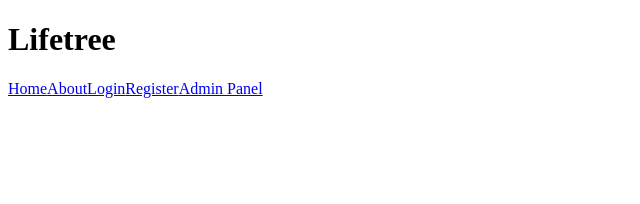
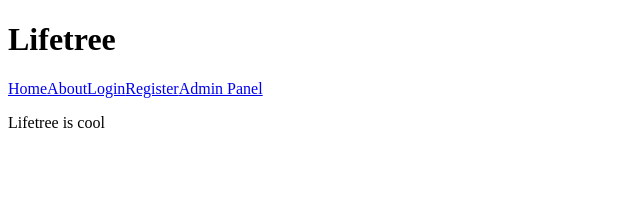
Before and after one commit to Antifact/lifetree, a React (Create React App) app in the folder lifetree/: page /about in a window 1280 px wide. Shown: the top 204 px of the page, without its empty margins (0-640 px from the left). Built offline with nearby package versions, Linux system fonts and the light colour scheme.

Commit message:
basic navigation to about page

```diff
--- a/lifetree/package.json
+++ b/lifetree/package.json
@@ -8,6 +8,7 @@
     "@testing-library/user-event": "^13.5.0",
     "react": "^18.2.0",
     "react-dom": "^18.2.0",
+    "react-router-dom": "^6.3.0",
     "react-scripts": "5.0.1",
     "web-vitals": "^2.1.4"
   },
--- /dev/null
+++ b/lifetree/src/components/About.js
@@ -0,0 +1,9 @@
+const About = () => {
+  return (
+    <>
+      <p>Lifetree is cool</p>
+    </>
+  )
+}
+
+export default About;
--- a/lifetree/src/components/App.js
+++ b/lifetree/src/components/App.js
@@ -1,11 +1,20 @@
 import React from 'react';
 import Navigation from './Navigation';
+import About from './About';
+import { BrowserRouter as Router, Route, Routes} from 'react-router-dom'
 
 const App = () => {
   return (
     <div>
       <h1>Lifetree</h1>
       <Navigation />
+
+      {/* Components for routing using React Router */}
+      <Router>
+        <Routes>
+          <Route path="about" element={<About />} />
+        </Routes>
+      </Router>
     </div>
   );
 }
--- a/lifetree/src/components/Navigation.js
+++ b/lifetree/src/components/Navigation.js
@@ -2,7 +2,7 @@ const Navigation = () => {
   return (
     <nav>
       <a href="/">Home</a>
-      <a href="/">About</a>
+      <a href="/about">About</a>
       <a href="/">Login</a>
       <a href="/">Register</a>
       <a href="/">Admin Panel</a>
```
Also changed, not shown: 1 other file (tests, documents, lock files or other folders).
